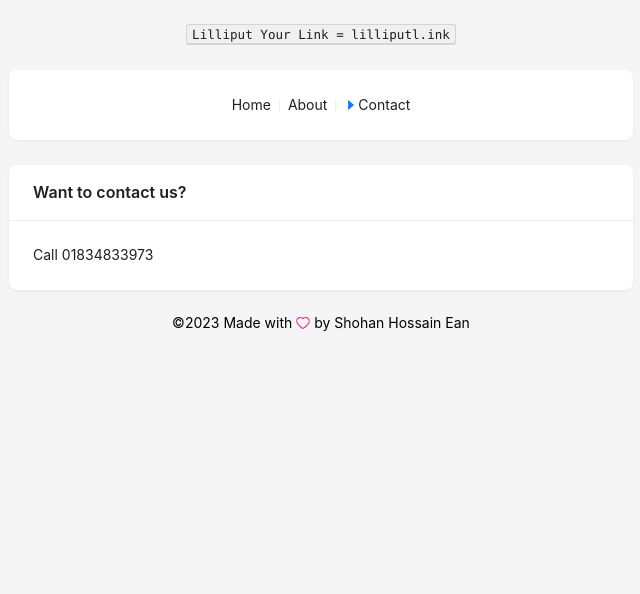
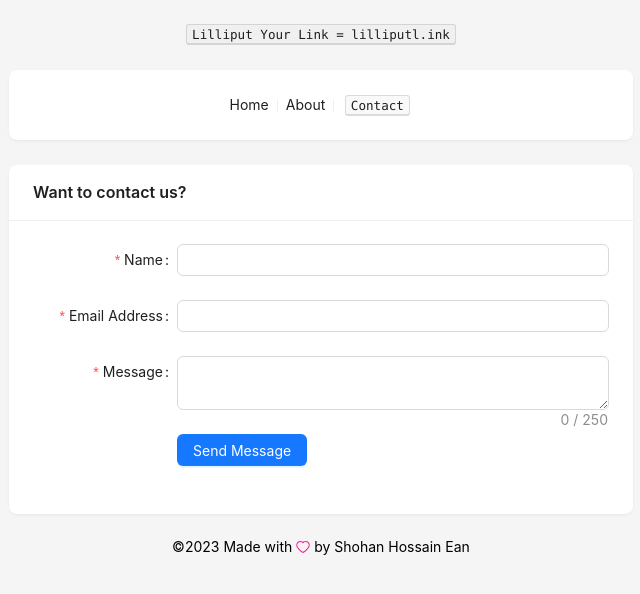
Before and after one commit to shohanean/lilliputl.ink, a Next.js app: page /contact in a window 1280 px wide. Shown: the top 594 px of the page, without its empty margins (319-959 px from the left). Built offline with nearby package versions, Linux system fonts and the light colour scheme.

Commit message:
faq and api init

```diff
--- /dev/null
+++ b/app/api/faqs/route.js
@@ -0,0 +1,25 @@
+export const dynamic = 'force-dynamic' // defaults to force-static
+export async function GET(request) {
+    return Response.json([
+        {
+            key: '1',
+            label: 'This is panel header 1',
+            children: 'asd',
+        },
+        {
+            key: '2',
+            label: 'This is panel header 2',
+            children: 'asd',
+        },
+        {
+            key: '3',
+            label: 'This is panel header 3',
+            children: 'asd',
+        },
+        {
+            key: '4',
+            label: 'four',
+            children: 'asdasdasd',
+        },
+    ])
+}
--- a/app/components/CFooter.js
+++ b/app/components/CFooter.js
@@ -1,6 +1,7 @@
 "use client";
 
-import { Layout, Space } from "antd";
+import { Layout, Space, FloatButton } from "antd";
+
 import { HeartTwoTone } from '@ant-design/icons';
 const { Footer } = Layout;
 
@@ -21,6 +22,7 @@ export default function CFooter() {
         size={[0, 48]}
       >
         <Layout>
+          <FloatButton.BackTop />
           <Footer style={footerStyle}>
             ©2023 Made with <HeartTwoTone twoToneColor="#eb2f96" /> by Shohan Hossain Ean
           </Footer>
--- a/app/components/CHeader.js
+++ b/app/components/CHeader.js
@@ -27,18 +27,15 @@ export default function CHeader() {
             <Col xs={24} xl={12} style={{ paddingBottom: "25px" }}>
               <Card bordered={false} style={{ textAlign: "center" }}>
                 <Link type="link" href="/">
-                  {pathname === '/' && <CaretRightOutlined />}
-                  <Text>Home</Text>
+                  <Text keyboard={pathname === '/' ? true : false}>Home</Text>
                 </Link>
                 <Divider type="vertical" />
                 <Link type="link" href="/about">
-                  {pathname === '/about' && <CaretRightOutlined />}
-                  <Text>About</Text>
+                  <Text keyboard={ pathname === '/about' ? true:false}>About</Text>
                 </Link>
                 <Divider type="vertical" />
                 <Link type="link" href="/contact">
-                  {pathname === '/contact' && <CaretRightOutlined />}
-                  <Text>Contact</Text>
+                  <Text keyboard={pathname === '/contact' ? true : false}>Contact</Text>
                 </Link>
               </Card>
             </Col>
--- a/app/contact/page.js
+++ b/app/contact/page.js
@@ -1,4 +1,13 @@
-import { Card, Col, Row } from "antd";
+"use client"
+import { Card, Col, Row, Button, Checkbox, Form, Input } from "antd";
+const { TextArea } = Input;
+
+const onFinish = (values) => {
+    console.log('Success:', values);
+};
+const onFinishFailed = (errorInfo) => {
+    console.log('Failed:', errorInfo);
+};
 
 export default function contact() {
     return (
@@ -6,7 +15,70 @@ export default function contact() {
             <Row gutter={16} justify="center">
                 <Col xs={24} xl={12}>
                     <Card title="Want to contact us?" bordered={false}>
-                        Call 01834833973
+                        <Form
+                            name="basic"
+                            labelCol={{
+                                span: 6,
+                            }}
+                            wrapperCol={{
+                                span: 18,
+                            }}
+                            style={{
+                                maxWidth: 600,
+                            }}
+                            onFinish={onFinish}
+                            onFinishFailed={onFinishFailed}
+                            autoComplete="off"
+                        >
+                            <Form.Item
+                                label="Name"
+                                name="name"
+                                rules={[
+                                    {
+                                        required: true,
+                                        message: 'Please input your name!',
+                                    },
+                                ]}
+                            >
+                                <Input />
+                            </Form.Item>
+
+                            <Form.Item
+                                label="Email Address"
+                                name="email_address"
+                                rules={[
+                                    {
+                                        required: true,
+                                        message: 'Please input your Email Address!',
+                                    },
+                                ]}
+                            >
+                                <Input />
+                            </Form.Item>
+                            <Form.Item
+                                label="Message"
+                                name="message"
+                                rules={[
+                                    {
+                                        required: true,
+                                        message: 'Please input your Message!',
+                                    },
+                                ]}
+                            >
+                                <TextArea showCount maxLength={250} />
+                            </Form.Item>
+
+                            <Form.Item
+                                wrapperCol={{
+                                    offset: 6,
+                                    span: 18,
+                                }}
+                            >
+                                <Button type="primary" htmlType="submit">
+                                    Send Message
+                                </Button>
+                            </Form.Item>
+                        </Form>
                     </Card>
                 </Col>
             </Row>
```
Also changed, not shown: app/about/page.js (+34 -1 lines), app/page.js (+39 -6 lines).
